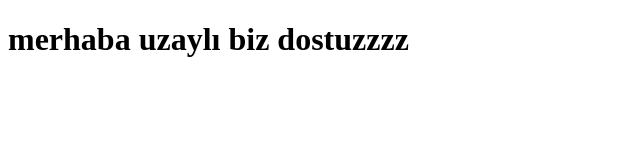
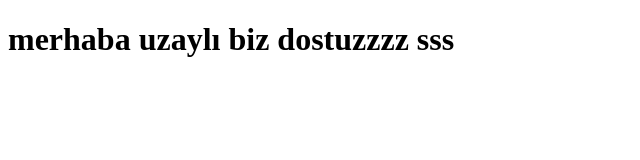
Before and after one commit to Gypsy45/odev-ornek, a plain HTML site: page index.html in a window 1280 px wide. Shown: the full height of the page, 0-640 px from the left. Drawn offline with Linux system fonts and the light colour scheme.

Commit message:
Update index.html

```diff
--- a/index.html
+++ b/index.html
@@ -6,6 +6,6 @@
     <title>Document</title>
 </head>
 <body>
-    <h1>merhaba uzaylı biz dostuzzzz</h1>
+    <h1>merhaba uzaylı biz dostuzzzz sss</h1>
 </body>
 </html>
```
